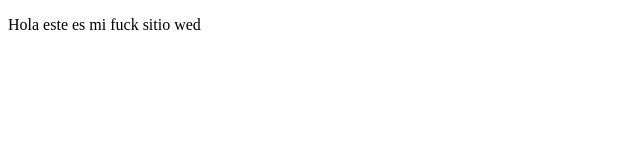
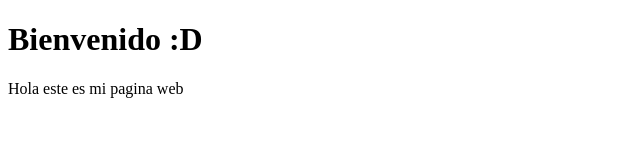
Before and after one commit to Y-LP/proyectos, a plain HTML site: page proyectos/index.html in a window 1280 px wide. Shown: the whole page, without its empty margins (0-640 px from the left). Drawn offline with Linux system fonts and the light colour scheme.

Commit message:
first commit

```diff
--- a/proyectos/index.html
+++ b/proyectos/index.html
@@ -7,6 +7,7 @@
     <title>Hola mundo</title>
 </head>
 <body color="red">
-    <p>Hola este es mi fuck sitio wed</p>
+    <h1>Bienvenido :D</h1>
+    <p>Hola este es mi pagina web</p>
 </body>
 </html>
```
